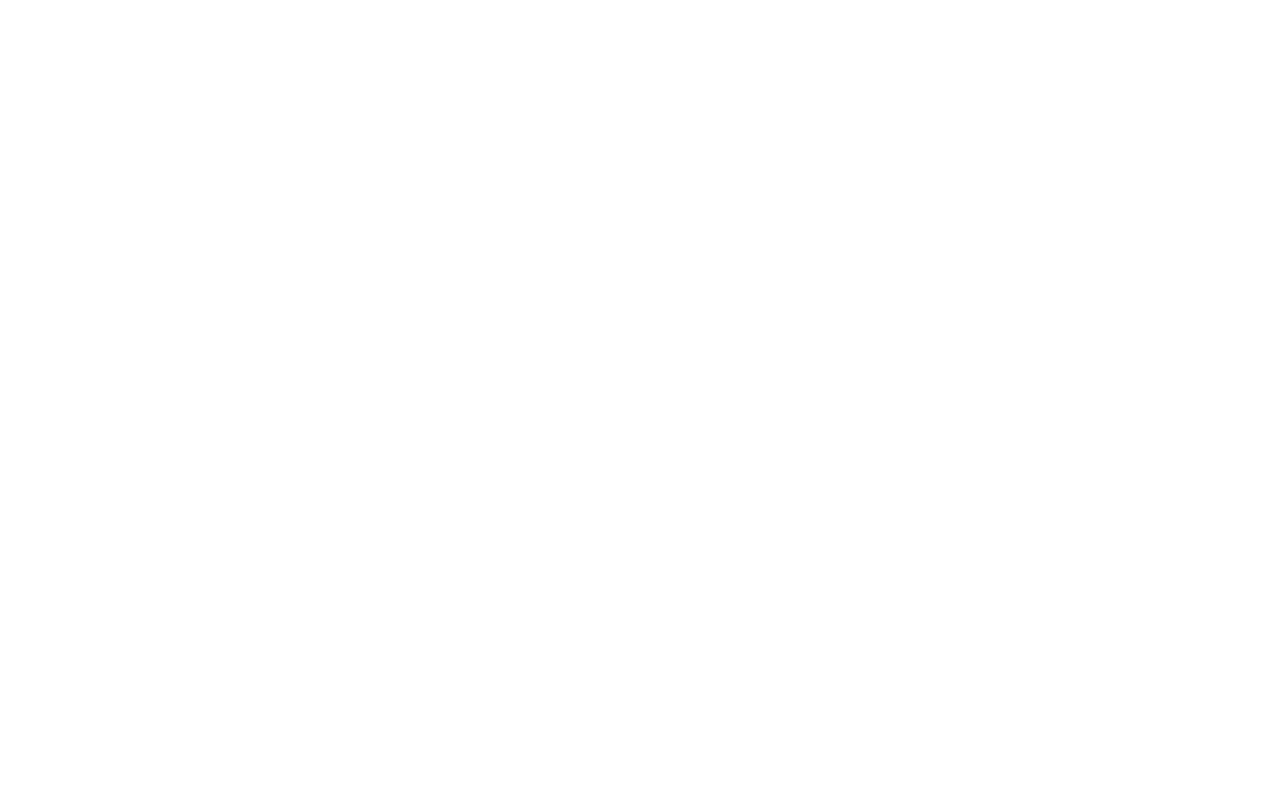
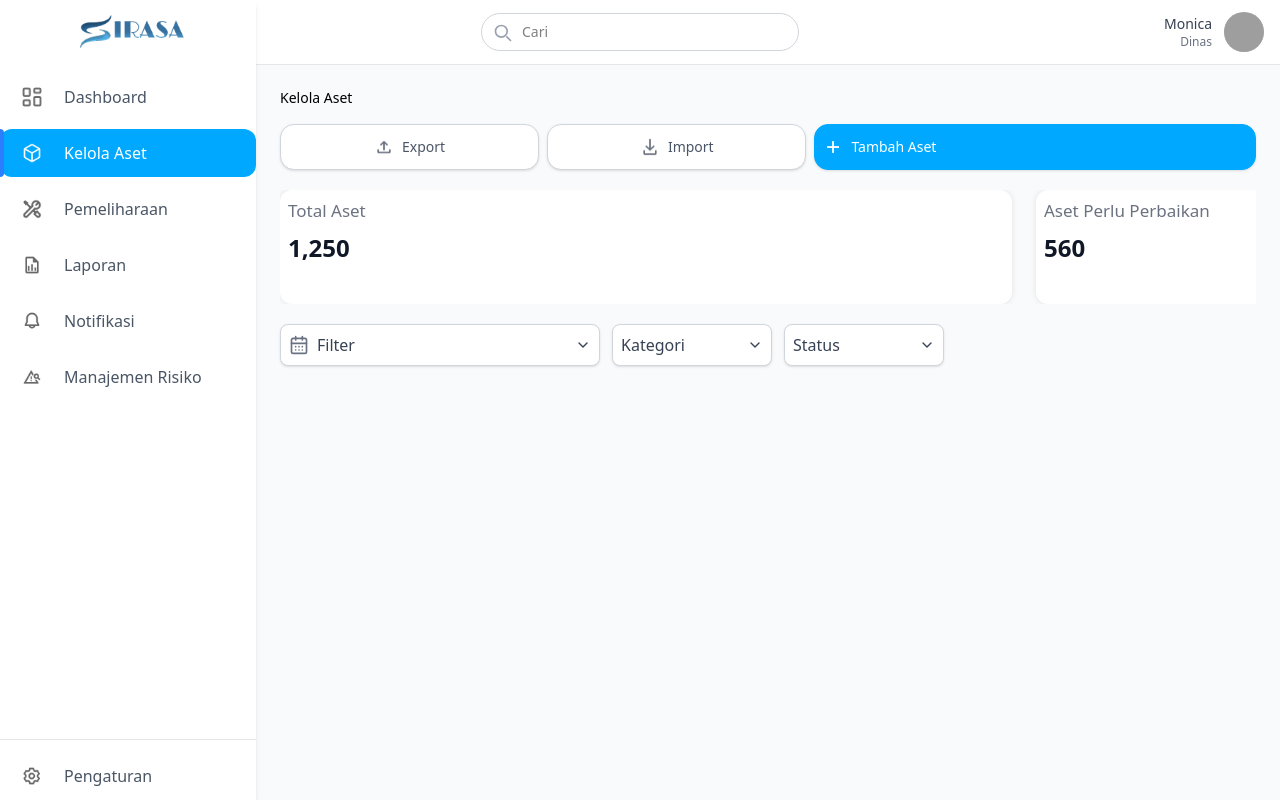
Before and after one commit to actonaa/MANPRO, a React (Vite) app in the folder frontend/: page /aset in a window 1280 px wide. Before the commit this address had no page. Built offline with nearby package versions, Linux system fonts and the light colour scheme; grey boxes are pictures that could not be loaded.

Commit message:
Membuat tampilan kelola aset v3

```diff
--- a/frontend/src/routes/router.tsx
+++ b/frontend/src/routes/router.tsx
@@ -1,16 +1,14 @@
 // src/routes/AppRoutes.jsx
 import { BrowserRouter as Router, Routes, Route } from "react-router-dom";
 import Dashboard from "../views/dinas/Dashboard";
-// import KelolaAset from "../views/dinas/KelolaAset";
-import KelolaAsetDua from "../views/dinas/KelolaAsetDua";
+import KelolaAset from "../views/dinas/KelolaAset";
 
 export default function AppRoutes() {
   return (
     <Router>
       <Routes>
         <Route path="/dashboard" element={<Dashboard />} />
-        {/* <Route path="/aset" element={<KelolaAset />} /> */}
-        <Route path="/asetdua" element={<KelolaAsetDua />} />
+        <Route path="/aset" element={<KelolaAset />} />
       </Routes>
     </Router>
   );
--- a/frontend/src/views/dinas/KelolaAset.tsx
+++ b/frontend/src/views/dinas/KelolaAset.tsx
@@ -1,210 +1,80 @@
-// /* eslint-disable @typescript-eslint/no-explicit-any */
-// import { useEffect, useState } from "react";
-// import Layout from "../../components/contanct/Layout";
-// import TambahAssetButton from "../../components/kelola-asset/TambahAsset";
-// import ExportButton from "../../components/kelola-asset/Export";
-// import Filterbar from "../../components/kelola-asset/Filterbar";
-// import AssetCards from "../../components/kelola-asset/AssetCard";
+import Layout from "../../components/contanct/Layout";
+import CardImg from "../../components/card/CardImg";
+import AssetSummary from "../../components/kelola-asset/AssetSummary";
+import { useNavigate } from "react-router-dom";
+import FilterDate from "../../components/filter/FilterDate";
+import Filter from "../../components/filter/Filter";
 
-// export default function Aset() {
-//   const [dataAset, setDataAset] = useState<any[]>([]);
-//   const [loading, setLoading] = useState(true);
+export default function Aset() {
+  const navigate = useNavigate();
 
-//   // pagination
-//   const [currentPage, setCurrentPage] = useState(1);
-//   const itemsPerPage = 10;
+  const handleExport = () => {
+    console.log("Export data aset...");
+  };
 
-//   // fungsi ambil data dari API
-//   const fetchDataAset = async () => {
-//     try {
-//       const response = await fetch("http://localhost:5000/api/aset");
-//       const result = await response.json();
-//       setDataAset(result);
-//     } catch (error) {
-//       console.error("Gagal mengambil data aset:", error);
-//     } finally {
-//       setLoading(false);
-//     }
-//   };
+  const handleNavigate = () => {
+    navigate("/tambah-aset");
+  };
 
-//   useEffect(() => {
-//     fetchDataAset();
-//   }, []);
+  const handleStatusChange = (val: string) => {
+    console.log("Status dipilih:", val);
+  };
 
-//   // Fungsi untuk memberi warna status
-//   const getStatusColor = (status: string) => {
-//     switch (status) {
-//       case "Aktif":
-//         return "bg-green-100 text-green-700";
-//       case "Perbaikan":
-//         return "bg-yellow-100 text-yellow-700";
-//       case "Tidak aktif":
-//         return "bg-red-100 text-red-700";
-//       default:
-//         return "bg-gray-100 text-gray-700";
-//     }
-//   };
+  const handleKategoriChange = (val: string) => {
+    console.log("Kategori dipilih:", val);
+  };
 
-//   // Hitung data untuk halaman saat ini
-//   const totalPages = Math.ceil(dataAset.length / itemsPerPage);
-//   const startIndex = (currentPage - 1) * itemsPerPage;
-//   const currentData = dataAset.slice(startIndex, startIndex + itemsPerPage);
+  return (
+    <Layout>
+      <h1 className="font-medium text-sm mb-4">Kelola Aset</h1>
+      <div className="flex gap-2 mb-5">
+        <div className="w-[27%]">
+          <CardImg
+            title="Export"
+            img="/img/kelola-asset/export.png"
+            justify="justify-center"
+            onClick={handleExport}
+          />
+        </div>
+        <div className="w-[27%]">
+          <CardImg
+            title="Import"
+            img="/img/kelola-asset/import.png"
+            justify="justify-center"
+          />
+        </div>
+        <div className="w-[46%]">
+          <CardImg
+            title="Tambah Aset"
+            img="/img/kelola-asset/tambah-asset.png"
+            color="#00a9ff"
+            hoverColor="#a0e9ff"
+            borderColor="#00a9ff"
+            textColor="white"
+            px="2"
+            fontWeight="font-medium"
+            onClick={handleNavigate}
+          />
+        </div>
+      </div>
 
-//   const handleNext = () => {
-//     if (currentPage < totalPages) setCurrentPage(currentPage + 1);
-//   };
+      <div className="mb-5">
+        <AssetSummary />
+      </div>
 
-//   const handlePrev = () => {
-//     if (currentPage > 1) setCurrentPage(currentPage - 1);
-//   };
-
-//   return (
-//     <Layout>
-//       <div className="p-4 sm:p-6">
-//         {/* ✅ Header Responsive */}
-//         <div className="flex flex-col sm:flex-row justify-between items-start sm:items-center gap-4 mb-6">
-//           <h1 className="text-xl font-bold text-gray-800">Kelola Aset</h1>
-//           <TambahAssetButton />
-//         </div>
-
-//         {/* ✅ Asset Cards di bawah header, full width */}
-//         <div className="mb-6 w-full">
-//           <AssetCards
-//             total={dataAset.length}
-//             perluPerbaikan={
-//               dataAset.filter((a) => a.status === "Perbaikan").length
-//             }
-//             akanDihapus={
-//               dataAset.filter((a) => a.status === "Tidak aktif").length
-//             }
-//             totalNilai={
-//               "Rp " +
-//               (
-//                 dataAset.reduce((acc, a) => acc + (a.nilai || 0), 0) / 1_000_000
-//               ).toFixed(1) +
-//               "M"
-//             }
-//           />
-//         </div>
-
-//         {/* ✅ Filter & Export Responsif */}
-//         <div className="flex flex-col sm:flex-row flex-wrap justify-between items-start sm:items-center mb-6 gap-3">
-//           <Filterbar />
-//           <ExportButton />
-//         </div>
-
-//         {/* ✅ Table */}
-//         <div className="bg-white shadow-md rounded-lg overflow-x-auto">
-//           {loading ? (
-//             <p className="p-4 text-gray-500">Memuat data aset...</p>
-//           ) : (
-//             <>
-//               <table className="min-w-full text-sm text-left text-gray-700">
-//                 <thead className="bg-blue-500 text-white">
-//                   <tr>
-//                     <th className="px-4 py-3 font-semibold">ID Aset</th>
-//                     <th className="px-4 py-3 font-semibold">Nama Aset</th>
-//                     <th className="px-4 py-3 font-semibold">Kategori</th>
-//                     <th className="px-4 py-3 font-semibold">Lokasi</th>
-//                     <th className="px-4 py-3 font-semibold">Status</th>
-//                     <th className="px-4 py-3 font-semibold">
-//                       Tanggal Perolehan
-//                     </th>
-//                     <th className="px-4 py-3 font-semibold">Akses</th>
-//                   </tr>
-//                 </thead>
-
-//                 <tbody className="divide-y">
-//                   {currentData.length > 0 ? (
-//                     currentData.map((item) => (
-//                       <tr key={item.id} className="hover:bg-gray-50">
-//                         <td className="px-4 py-3">{item.id}</td>
-//                         <td className="px-4 py-3">{item.nama}</td>
-//                         <td className="px-4 py-3">{item.kategori}</td>
-//                         <td className="px-4 py-3">{item.lokasi}</td>
-//                         <td className="px-4 py-3">
-//                           <span
-//                             className={`px-3 py-1 rounded-full text-xs font-medium ${getStatusColor(
-//                               item.status
-//                             )}`}
-//                           >
-//                             {item.status}
-//                           </span>
-//                         </td>
-//                         <td className="px-4 py-3">{item.tanggalPerolehan}</td>
-//                         <td className="px-4 py-3 text-blue-600 font-medium cursor-pointer hover:underline">
-//                           Lihat
-//                         </td>
-//                       </tr>
-//                     ))
-//                   ) : (
-//                     <tr>
-//                       <td
-//                         colSpan={7}
-//                         className="text-center py-6 text-gray-500 italic"
-//                       >
-//                         Tidak ada data aset yang tersedia
-//                       </td>
-//                     </tr>
-//                   )}
-//                 </tbody>
-//               </table>
-
-//               {/* ✅ Pagination Responsif */}
-//               <div className="flex flex-col sm:flex-row justify-between items-center text-sm text-gray-600 p-4 gap-4">
-//                 <span className="text-center sm:text-left w-full sm:w-auto">
-//                   Menampilkan {startIndex + 1}–
-//                   {Math.min(startIndex + itemsPerPage, dataAset.length)} dari{" "}
-//                   {dataAset.length} data aset
-//                 </span>
-
-//                 <div className="flex justify-center w-full sm:w-auto">
-//                   <div className="flex items-center gap-2 flex-wrap">
-//                     {Array.from({ length: totalPages }, (_, i) => (
-//                       <button
-//                         key={i}
-//                         onClick={() => setCurrentPage(i + 1)}
-//                         className={`w-8 h-8 flex items-center justify-center rounded-full border font-semibold transition ${
-//                           currentPage === i + 1
-//                             ? "bg-blue-500 text-white border-blue-500"
-//                             : "border-gray-300 text-gray-700 hover:bg-blue-100"
-//                         }`}
-//                       >
-//                         {i + 1}
-//                       </button>
-//                     ))}
-//                   </div>
-//                 </div>
-
-//                 <div className="flex justify-end w-full sm:w-auto gap-2">
-//                   <button
-//                     onClick={handlePrev}
-//                     disabled={currentPage === 1}
-//                     className={`border border-gray-300 rounded-lg px-3 py-1 transition ${
-//                       currentPage === 1
-//                         ? "text-gray-400 cursor-not-allowed"
-//                         : "text-gray-600 hover:bg-gray-100"
-//                     }`}
-//                   >
-//                     Sebelumnya
-//                   </button>
-//                   <button
-//                     onClick={handleNext}
-//                     disabled={currentPage === totalPages}
-//                     className={`border border-gray-300 rounded-lg px-3 py-1 transition ${
-//                       currentPage === totalPages
-//                         ? "text-gray-400 cursor-not-allowed"
-//                         : "text-gray-600 hover:bg-gray-100"
-//                     }`}
-//                   >
-//                     Selanjutnya
-//                   </button>
-//                 </div>
-//               </div>
-//             </>
-//           )}
-//         </div>
-//       </div>
-//     </Layout>
-//   );
-// }
+      <div className="flex gap-3">
+        <FilterDate />
+        <Filter
+          label="Kategori"
+          options={["Aset TI", "Aset Non TI"]}
+          onSelect={handleKategoriChange}
+        />
+        <Filter
+          label="Status"
+          options={["Aktif", "Perbaikan", "Tidak Aktif"]}
+          onSelect={handleStatusChange}
+        />
+      </div>
+    </Layout>
+  );
+}
```
Also changed, not shown: frontend/src/views/dinas/KelolaAsetDua.tsx (deleted, +0 -80 lines).
